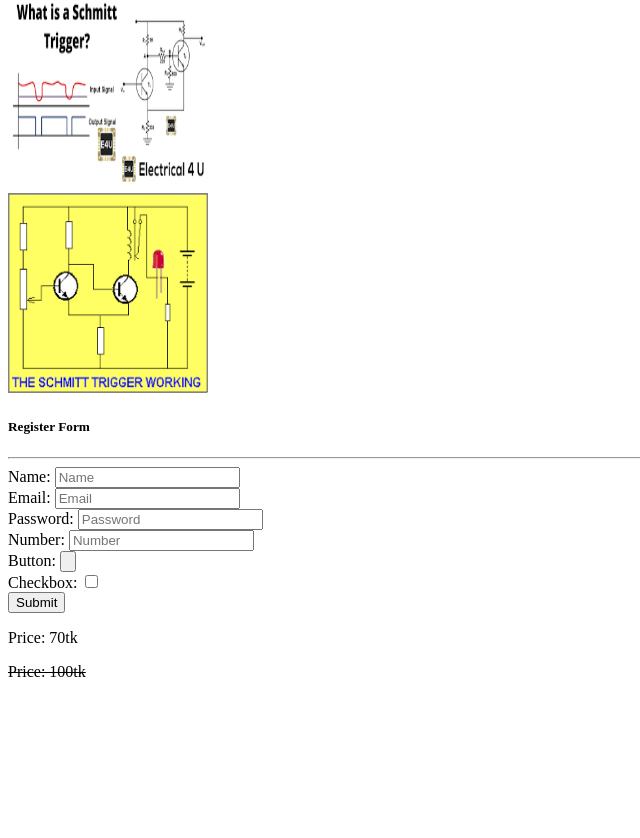
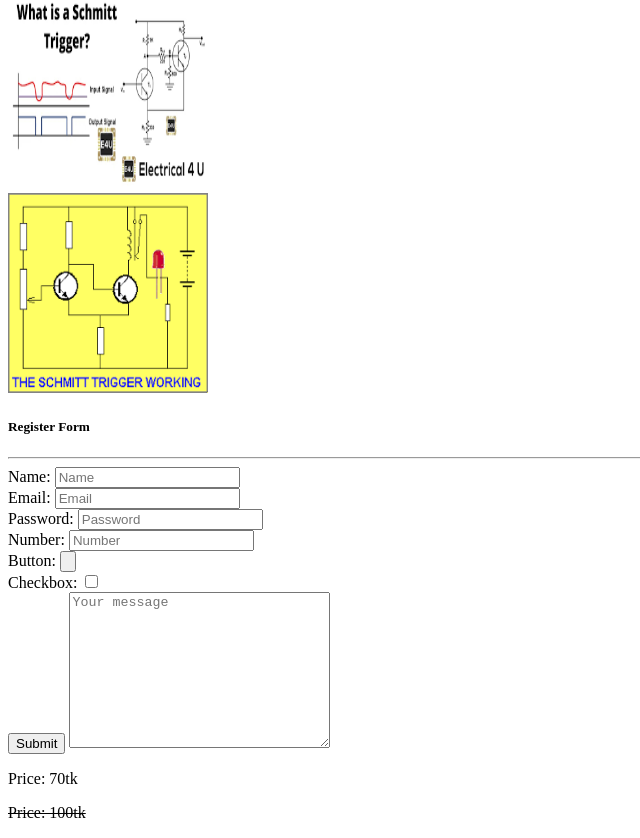
Before and after one commit to faria-islam-mily/HtmlAllTag, a plain HTML site: page index.html in a window 1280 px wide. Shown: the part 702-1540 px from the top of the page, without its empty margins (0-640 px from the left). Before the commit the page ends 1399 px from the top, so only its background shows below. Drawn offline with Linux system fonts and the light colour scheme.

Commit message:
textarea tag

```diff
--- a/index.html
+++ b/index.html
@@ -73,12 +73,15 @@
             <input type="checkbox" placeholder="Password"> <br>
             <button>Submit</button>
 
+            <textarea placeholder="Your message" name="text" id="1234" cols="30" rows="10"></textarea>
+
         </form>
 
         <p>Price: 70tk</p>
         <p><del>Price: 100tk</del></p>
 
 
+
     </body>
 
 </html>
```
